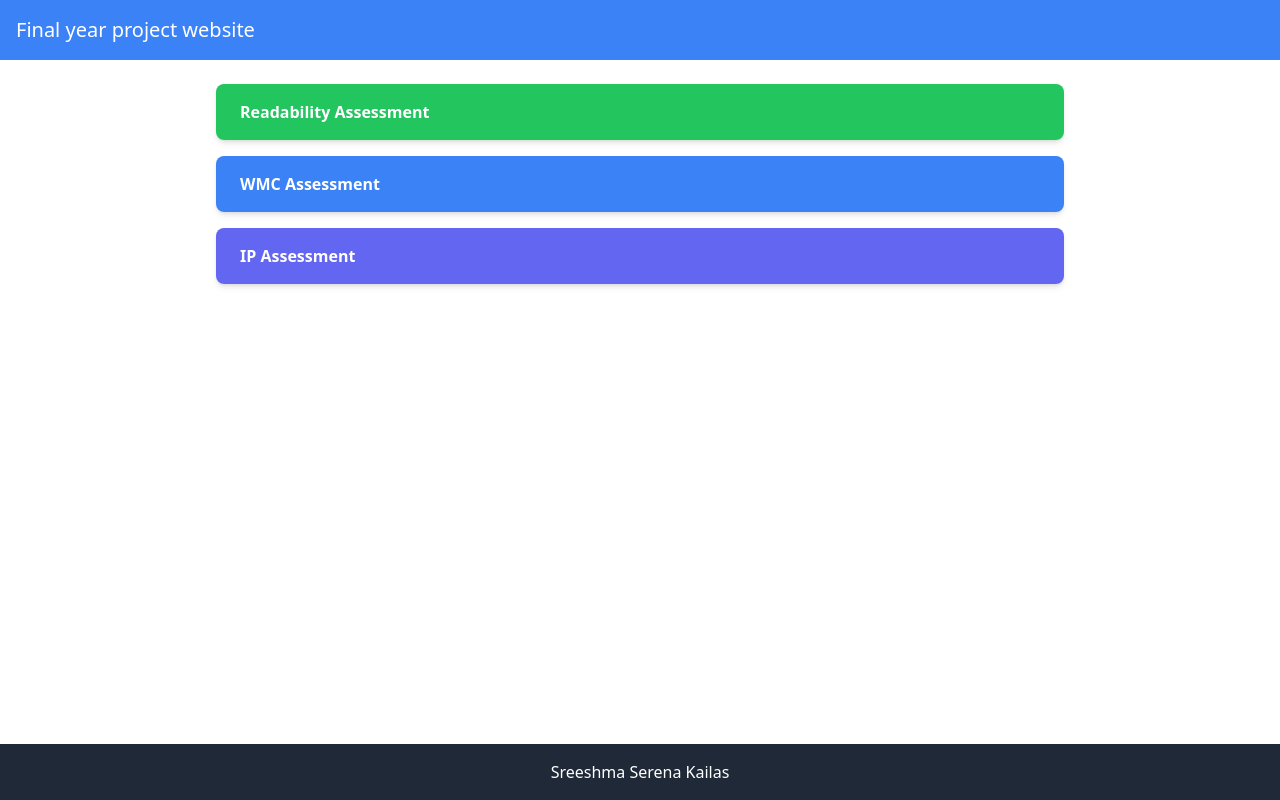
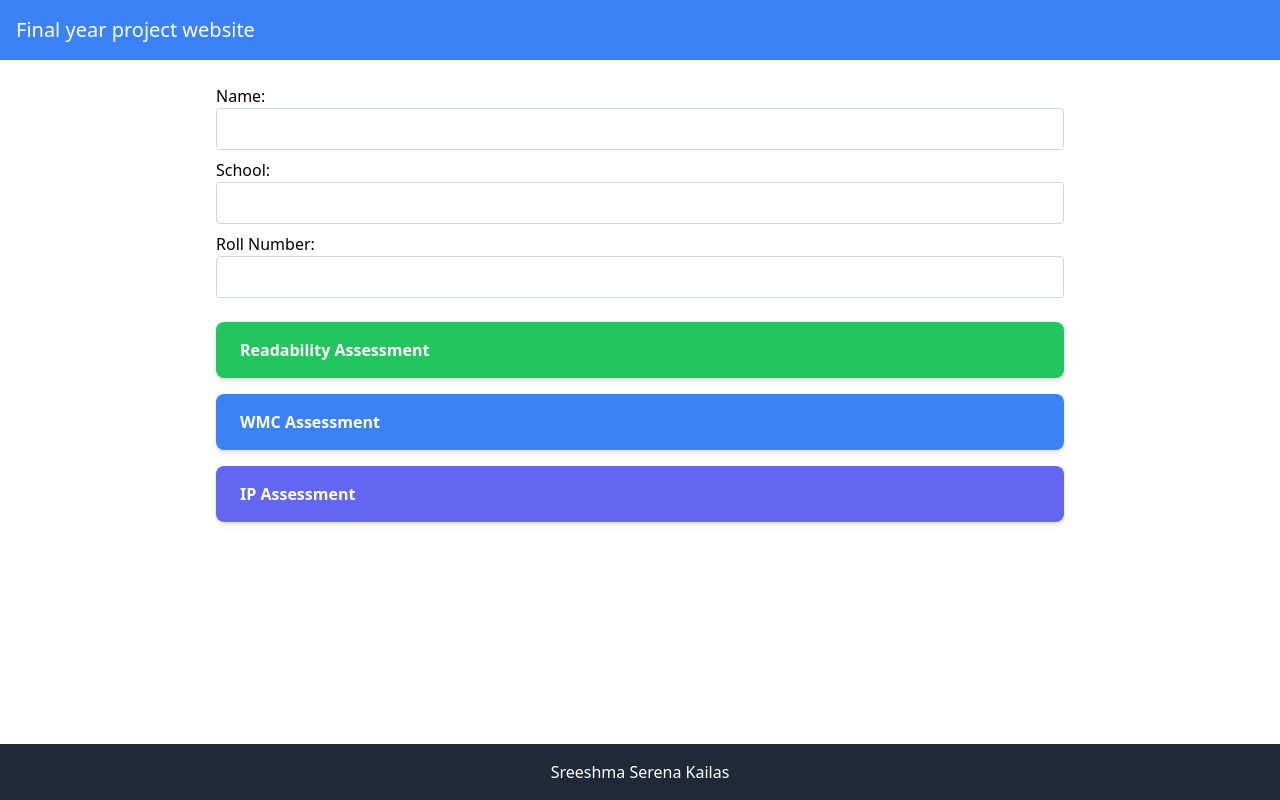
Before and after one commit to saliaku/project_website, a React (Create React App) app in the folder frontend/: page /survey in a window 1280 px wide. Built offline with nearby package versions, Linux system fonts and the light colour scheme.

Commit message:
surveypage modified

```diff
--- a/frontend/src/pages/SurveyPage.js
+++ b/frontend/src/pages/SurveyPage.js
@@ -4,6 +4,20 @@ import WMCAssessment from '../components/WCAssessment';
 import IPAssessment from '../components/IPAssessment';
 
 const SurveyPage = () => {
+  // State for user input fields
+  const [formData, setFormData] = useState({
+    name: '',
+    school: '',
+    rollNumber: '',
+  });
+
+  // State for assessment metrics
+  const [metrics, setMetrics] = useState({
+    readabilityScore: 0,
+    wmcScore: 0,
+    ipScore: 0,
+  });
+
   // State to control visibility for each section
   const [isReadabilityOpen, setReadabilityOpen] = useState(false);
   const [isWMCOpen, setWMCOpen] = useState(false);
@@ -14,8 +28,57 @@ const SurveyPage = () => {
   const toggleWMC = () => setWMCOpen(!isWMCOpen);
   const toggleIP = () => setIPOpen(!isIPOpen);
 
+  // // Prepare data for backend
+  //   const dataToSend = {
+  //     ...formData,
+  //     ...calculatedMetrics,
+  //   };
+  const handleInputChange = (e) => {
+    const { name, value } = e.target;
+    setFormData({
+      ...formData,
+      [name]: value,
+    });
+  };
+
+
   return (
     <div className="max-w-4xl mx-auto p-6">
+
+      {/* User Input Form */}
+      <div className="mb-6">
+        <label className="block mb-2">
+          Name:
+          <input
+            type="text"
+            name="name"
+            value={formData.name}
+            onChange={handleInputChange}
+            className="w-full p-2 border border-gray-300 rounded"
+          />
+        </label>
+        <label className="block mb-2">
+          School:
+          <input
+            type="text"
+            name="school"
+            value={formData.school}
+            onChange={handleInputChange}
+            className="w-full p-2 border border-gray-300 rounded"
+          />
+        </label>
+        <label className="block mb-4">
+          Roll Number:
+          <input
+            type="text"
+            name="rollNumber"
+            value={formData.rollNumber}
+            onChange={handleInputChange}
+            className="w-full p-2 border border-gray-300 rounded"
+          />
+        </label>
+      </div>
+
       {/* Readability Assessment Section */}
       <div className="bg-white shadow-md rounded-lg mb-4 overflow-hidden">
         <button
```
